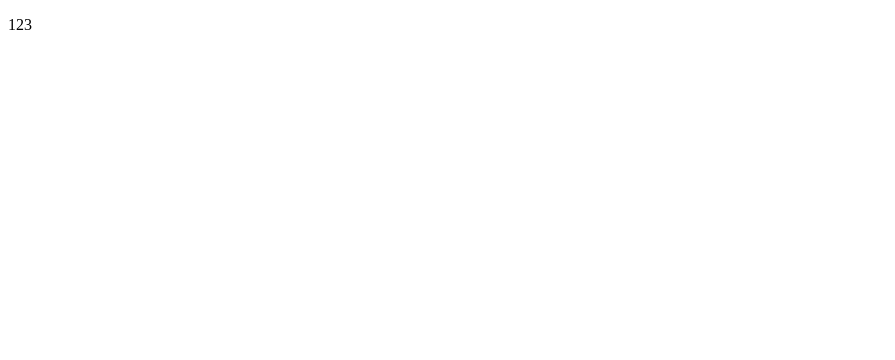
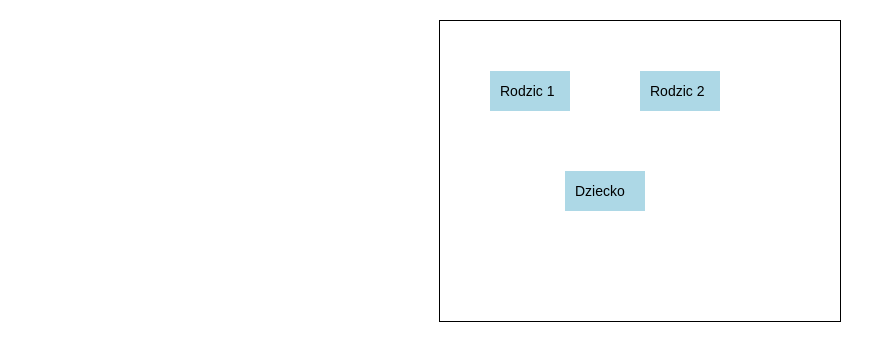
Before and after one commit to schodekWgorach/ps021a_tile_tree, a React (Create React App) app: page / in a window 1280 px wide. Shown: the top 360 px of the page, without its empty margins (0-895 px from the left). Built offline with nearby package versions, Linux system fonts and the light colour scheme.

Commit message:
Work with Canvas

```diff
--- a/package.json
+++ b/package.json
@@ -36,5 +36,8 @@
       "last 1 firefox version",
       "last 1 safari version"
     ]
+  },
+  "devDependencies": {
+    "sass": "^1.85.0"
   }
 }
--- a/src/App.js
+++ b/src/App.js
@@ -1,11 +1,64 @@
+import React, { useEffect, useRef, useState } from "react";
+import "./style.scss";
 
+const App = () => {
+  const canvasRef = useRef(null);
+  const [tiles, setTiles] = useState([
+    { id: 1, x: 50, y: 50, label: "Rodzic 1" },
+    { id: 2, x: 200, y: 50, label: "Rodzic 2" },
+    { id: 3, x: 125, y: 150, label: "Dziecko" }
+  ]);
+  const [draggingTile, setDraggingTile] = useState(null);
 
-function App() {
+  useEffect(() => {
+    const canvas = canvasRef.current;
+    const ctx = canvas.getContext("2d");
+    draw(ctx);
+  }, [tiles]);
+
+  const draw = (ctx) => {
+    ctx.clearRect(0, 0, 400, 300);
+    tiles.forEach(tile => {
+      ctx.fillStyle = "lightblue";
+      ctx.fillRect(tile.x, tile.y, 80, 40);
+      ctx.fillStyle = "black";
+      ctx.font = "14px Arial";
+      ctx.fillText(tile.label, tile.x + 10, tile.y + 25);
+    });
+  };
+
+  const handleMouseDown = (e) => {
+    const { offsetX, offsetY } = e.nativeEvent;
+    const tile = tiles.find(t => offsetX >= t.x && offsetX <= t.x + 80 && offsetY >= t.y && offsetY <= t.y + 40);
+    if (tile) {
+      setDraggingTile(tile.id);
+    }
+  };
+
+  const handleMouseMove = (e) => {
+    if (draggingTile !== null) {
+      const { offsetX, offsetY } = e.nativeEvent;
+      setTiles(tiles.map(tile => tile.id === draggingTile ? { ...tile, x: offsetX - 40, y: offsetY - 20 } : tile));
+    }
+  };
+
+  const handleMouseUp = () => {
+    setDraggingTile(null);
+  };
+
   return (
-    <div >
-      <p>123</p>
+    <div className="tree-container">
+      <canvas
+        ref={canvasRef}
+        width={400}
+        height={300}
+        style={{ border: "1px solid black" }}
+        onMouseDown={handleMouseDown}
+        onMouseMove={handleMouseMove}
+        onMouseUp={handleMouseUp}
+      />
     </div>
   );
-}
+};
 
 export default App;
--- /dev/null
+++ b/src/style.scss
@@ -0,0 +1,55 @@
+.tree-container {
+    display: flex;
+    align-items: center;
+    justify-content: center;
+    margin-top: 20px;
+  }
+
+  .tree {
+    display: flex;
+    flex-direction: column;
+    align-items: center;
+    position: relative;
+    width: auto;
+    overflow: hidden;
+  }
+
+  .parent {
+    display: flex;
+    justify-content: center;
+    gap: 20px;
+    margin-bottom: 20px;
+    transition: transform 0.3s ease-in-out;
+  }
+
+  .child {
+    display: flex;
+    justify-content: center;
+    transition: transform 0.3s ease-in-out;
+  }
+
+  .tile {
+    background-color: #f9f9f9;
+    border: 2px solid #ccc;
+    border-radius: 10px;
+    padding: 20px;
+    text-align: center;
+    font-weight: bold;
+    min-width: 100px;
+    box-shadow: 2px 2px 5px rgba(0, 0, 0, 0.1);
+  }
+
+  .move-button {
+    background-color: #007bff;
+    color: white;
+    border: none;
+    padding: 10px;
+    font-size: 20px;
+    cursor: pointer;
+    border-radius: 5px;
+    margin: 0 10px;
+  }
+
+  .move-button:hover {
+    background-color: #0056b3;
+  }
```
Also changed, not shown: 1 other file (tests, documents, lock files or other folders).
